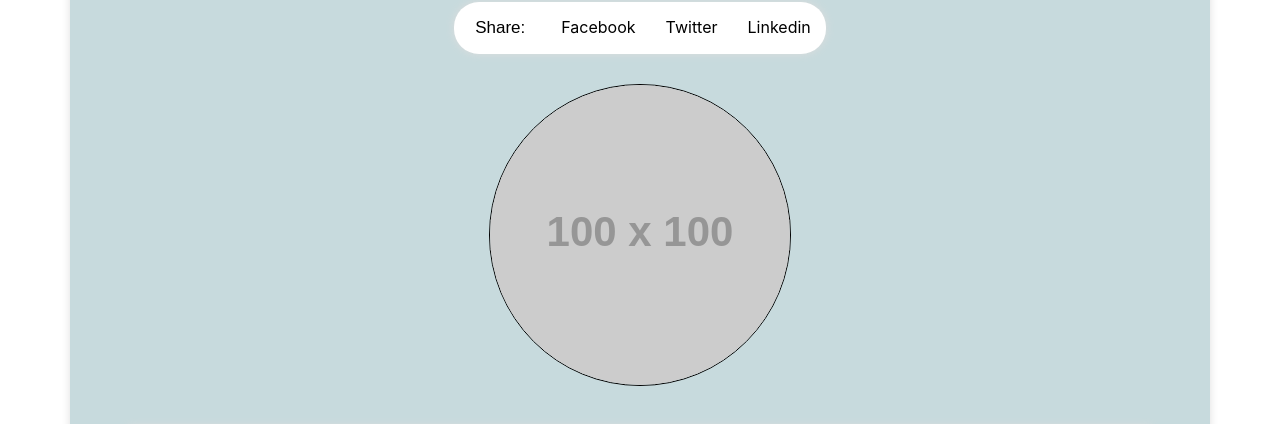
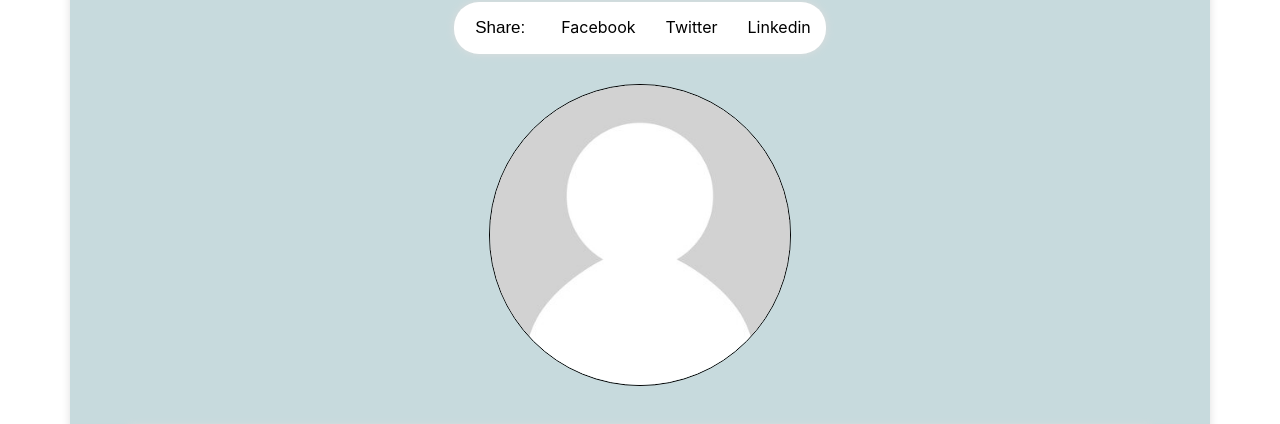
Before and after one commit to juliatok/WebDev_Project, a React (Create React App) app in the folder blogbud/frontend/: page /profile in a window 1280 px wide. Shown: the part 213-637 px from the top of the page. Built offline with nearby package versions, Linux system fonts and the light colour scheme; no server answers; a web font is replaced by a local one.

Commit message:
change profile pic placeholder

```diff
--- a/blogbud/frontend/src/components/userProfile.js
+++ b/blogbud/frontend/src/components/userProfile.js
@@ -41,7 +41,7 @@ const UserProfile = () => {
                     Linkedin
                 </LinkedinShareButton>
             </div>
-            <img src="https://via.placeholder.com/100" alt="Profile"/>
+            <img src="./images/profilepic_place.jpeg" alt="Profile"/>
             <div class="info">
                 <h1>My Account</h1>
                 <p>Lorem ipsum dolor sit amet, consectetur adipisicing elit. Dignissimos delectus reiciendis dolorum sit quis voluptas incidunt repellat. Minus vitae cum ab repellendus doloribus, omnis iusto consequatur placeat tempora consectetur doloremque. </p>
--- a/blogbud/frontend/src/pages/myprofile.js
+++ b/blogbud/frontend/src/pages/myprofile.js
@@ -128,7 +128,7 @@ const MyProfile = () => {
                         <img src={linkedinImage} alt="Linkedin" />
                     </LinkedinShareButton>
                 </div>
-                <img src="https://via.placeholder.com/100" alt="Profile"/>
+                <img src="./images/profilepic_place.jpeg" alt="Profile"/>
 
                 <div class="info">
                 <h1>{user.username}</h1>
```
Also changed, not shown: blogbud/frontend/public/images/profilepic_place.jpeg (added).
